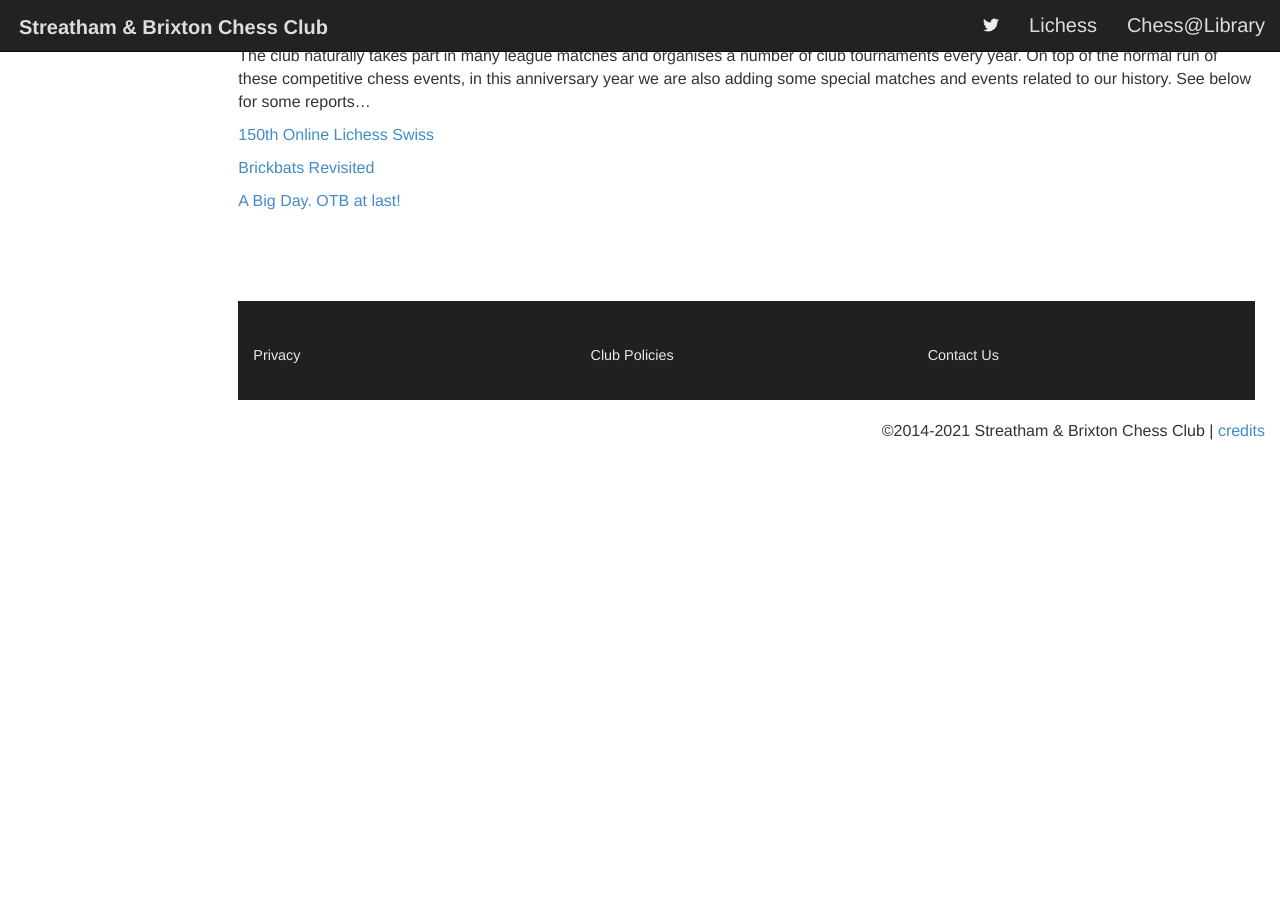
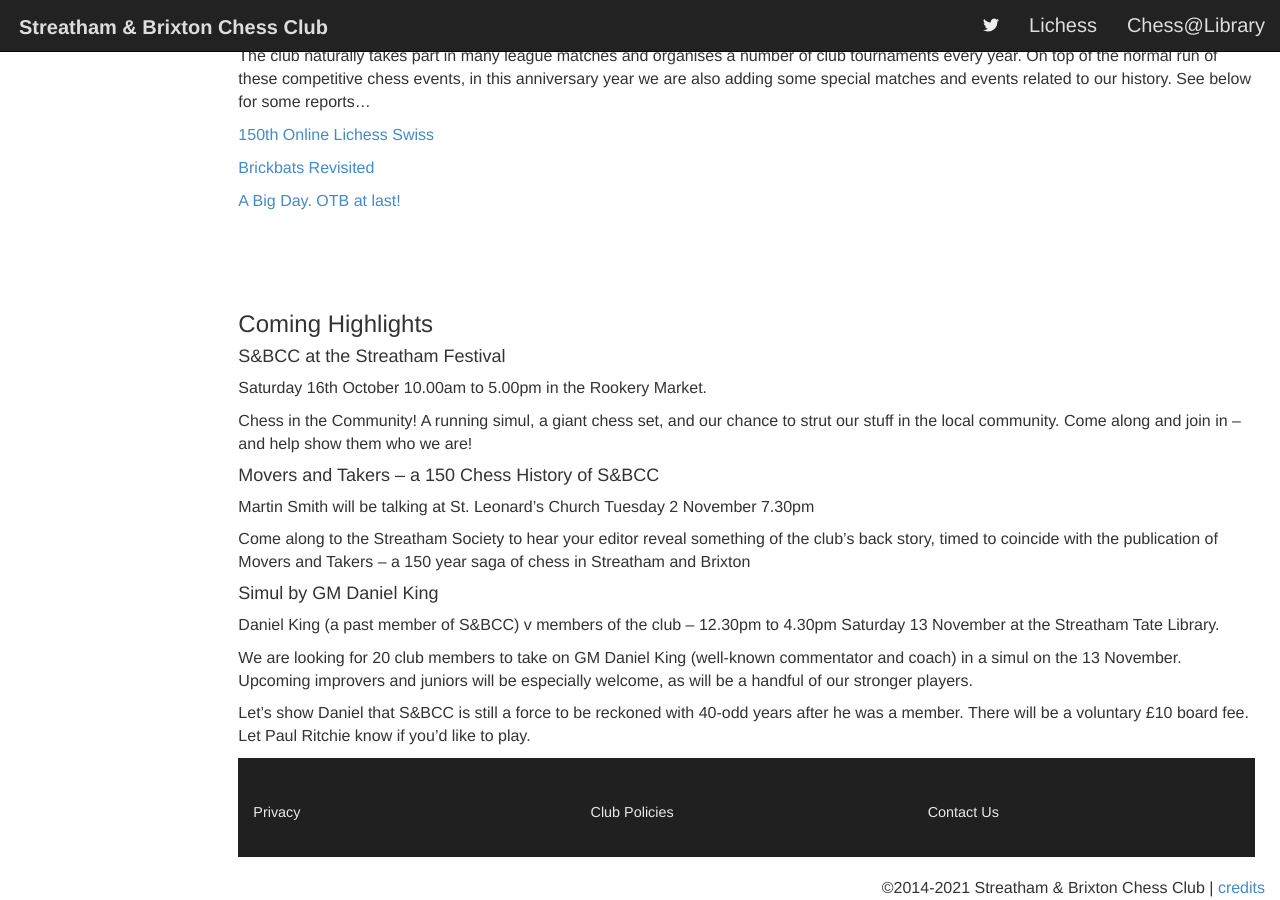
Before and after one commit to streathamchess/streathamchess.github.io, a Jekyll site: the page built from anniversary.md, in a window 1280 px wide and 900 px high, scrolled down 3840 px. Built offline with Jekyll 4.4.1, drawn with Linux system fonts in a browser that asks for light colours; nearby versions of some CDN libraries; a script that is not in the unit is left out; before the commit the page ends 4282 px from its top, so only the background shows below that.

Commit message:
Update anniversary.md

```diff
--- a/anniversary.md
+++ b/anniversary.md
@@ -34,3 +34,26 @@ The club naturally takes part in many league matches and organises a number of c
 [A Big Day. OTB at last!](/2021/09/08/150th-anniversary-another-update-otb-at-last.html)
 
 <br><br><br>
+
+### Coming Highlights
+
+#### S&BCC at the Streatham Festival
+
+Saturday 16th October 10.00am to 5.00pm in the Rookery Market.
+
+Chess in the Community! A running simul, a giant chess set, and our chance to strut our stuff in the local community. Come along and join in – and help show them who we are!
+
+
+#### Movers and Takers – a 150 Chess History of S&BCC
+
+Martin Smith will be  talking at St. Leonard’s Church Tuesday 2 November 7.30pm
+
+Come along to the Streatham Society to hear your editor reveal something of the club’s back story, timed to coincide with the publication of Movers and Takers – a 150 year saga of chess in Streatham and Brixton
+
+#### Simul by GM Daniel King
+
+Daniel King (a past member of S&BCC) v members of the club – 12.30pm to 4.30pm Saturday 13 November at the Streatham Tate Library.
+
+We are looking for 20 club members to take on GM Daniel King (well-known commentator and coach) in a simul on the 13 November. Upcoming improvers and juniors will be especially welcome, as will be a handful of our stronger players.
+
+Let’s show Daniel that S&BCC is still a force to be reckoned with 40-odd years after he was a member. There will be a voluntary £10 board fee. Let Paul Ritchie know if you’d like to play.
```
